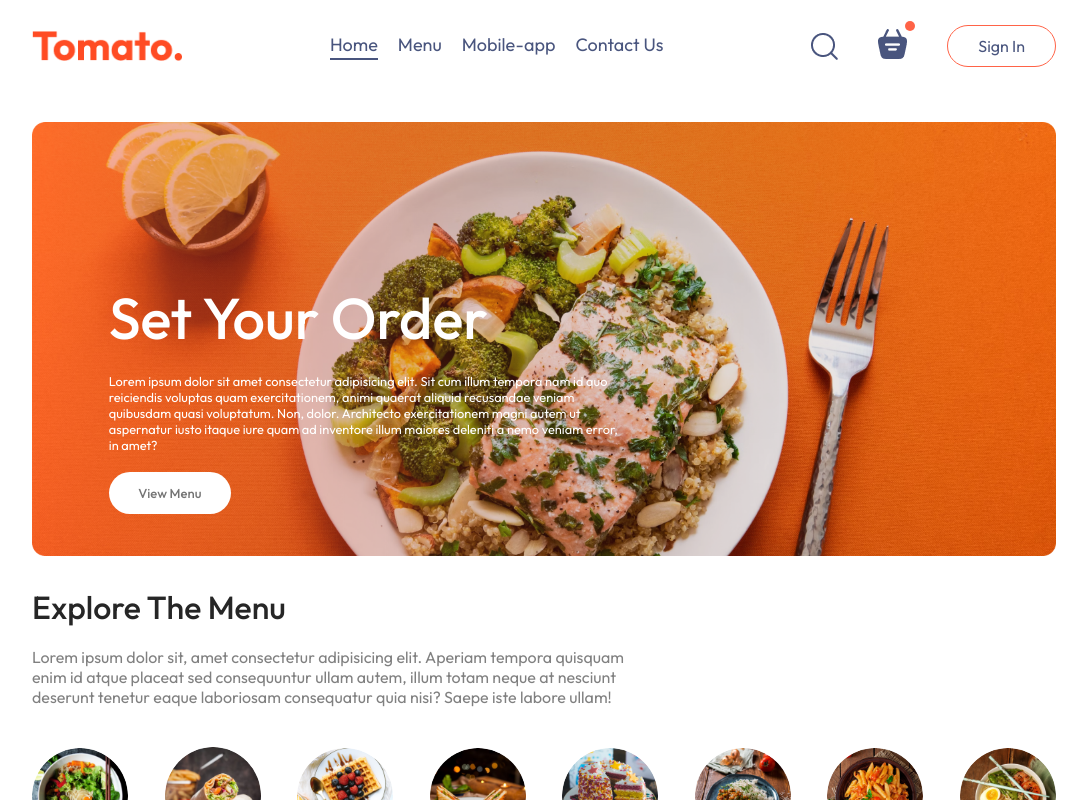
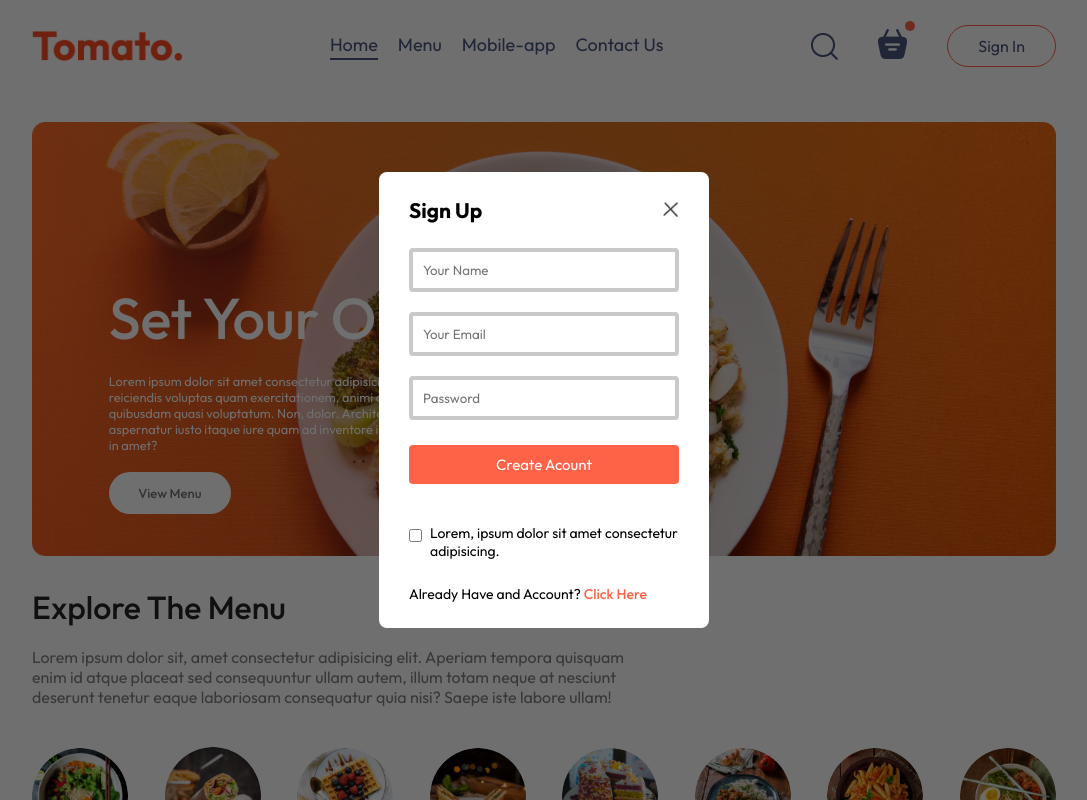
Before and after one commit to Pouya-lab/food-delivery-mern, a React (Vite) app in the folder frontend/: page / in a window 1280 px wide. Both pictures are taken after a click on the button "Sign In". Shown: the top 800 px of the page, without its empty margins (96-1183 px from the left). Built offline with nearby package versions, Linux system fonts and the light colour scheme.

Commit message:
login and sign up created and added

```diff
--- a/frontend/src/App.jsx
+++ b/frontend/src/App.jsx
@@ -4,12 +4,22 @@
 import Cart from "./pages/Cart/Cart";
 import PlaceOrder from "./pages/PlaceOrder/PlaceOrder";
 import Footer from "./components/Footer/Footer";
+import { useState } from "react";
+import LoginPopUp from "./components/LoginPopUp/LoginPopUp";
 
 const App = () => {
+
+  const [ showLogin , setShowLogin ] = useState( false )
+
   return (
     <>
+    { showLogin ?
+    <LoginPopUp
+      setShowLogin = { setShowLogin }
+    />
+    : <></>  }
       <div className="app">
-        <Navbar />
+        <Navbar setShowLogin= { setShowLogin } />
         <Routes>
           <Route path="/" element={<Home />} />
           <Route path="/cart" element={<Cart />} />
--- /dev/null
+++ b/frontend/src/components/LoginPopUp/LoginPopUp.css
@@ -0,0 +1,74 @@
+.login-popup{
+    position: absolute;
+    z-index: 1;
+    width: 100%;
+    height: 100%;
+    background-color: #00000090;
+    display: grid;
+}
+
+.login-popup-container{
+    place-self: center;
+    width: max(23vw , 330px);
+    background-color: white;
+    display: flex;
+    flex-direction: column;
+    gap: 25px;
+    padding: 25px 30px;
+    border-radius: 8px;
+    font-size: 14px;
+    animation: fadeIn 0.5s;
+}
+
+.login-popup-title{
+    display: flex;
+    justify-content: space-between;
+    align-items: center;
+    color: black;
+}
+
+.login-popup-title img{
+    width: 16px;
+    cursor: pointer;
+}
+
+.login-popup-inputs{
+    display: flex;
+    flex-direction: column;
+    gap: 20px;
+
+}
+
+.login-popup-inputs input{
+    outline: none;
+    border: 4px solid #c9c9c9;
+    padding: 10px;
+    border-radius: 4px;
+}
+
+.login-popup-container button{
+    border: none;
+    padding: 10px;
+    border-radius: 4px;
+    color: white;
+    background-color: tomato;
+    font-size: 15px;
+    cursor: pointer;
+}
+
+.login-popup-condition{
+    display: flex;
+    align-items: start;
+    gap: 8px;
+    margin-top: 15px;
+}
+
+.login-popup-condition input{
+    margin-top: 5px;
+}
+
+.login-popup p span{
+    color: tomato;
+    font-weight: 500;
+    cursor: pointer;
+}
--- /dev/null
+++ b/frontend/src/components/LoginPopUp/LoginPopUp.jsx
@@ -0,0 +1,38 @@
+import { useState } from 'react'
+import './LoginPopUp.css'
+import { assets } from '../../assets/assets'
+
+function LoginPopUp( { setShowLogin  }) {
+
+
+    const [ currentState , setCurrentState ] = useState("Sign Up")
+
+  return (
+    <div className='login-popup'>
+        <form action="" className="login-popup-container">
+            <div className="login-popup-title">
+                <h2>{ currentState }</h2>
+                <img onClick={ ()=> { setShowLogin( false ) } } src={assets.cross_icon} alt="" />
+            </div>
+            <div className="login-popup-inputs">
+                { currentState === "Login" ? <> </> : <input type="text" placeholder='Your Name' required /> }
+                    <input type="email" placeholder='Your Email' required />
+                    <input type="password" placeholder='Password' required />
+            </div>
+            <button>{ currentState === "Sign Up" ? "Create Acount" : "Login" }</button>
+            <div className="login-popup-condition">
+                <input type="checkbox" required />
+                <p>Lorem, ipsum dolor sit amet consectetur adipisicing.</p>
+            </div>
+
+            {currentState === "Login" ?
+            <p>Create New Account <span onClick={ ()=>{setCurrentState("Sign Up")} }>Click Here</span></p>
+            :
+              <p>Already Have and Account? <span  onClick={ ()=>{setCurrentState("Login")} }>Click Here</span></p> }
+
+        </form>
+    </div>
+  )
+}
+
+export default LoginPopUp
--- a/frontend/src/components/Navbar/Navbar.jsx
+++ b/frontend/src/components/Navbar/Navbar.jsx
@@ -3,7 +3,7 @@
 import { useState } from 'react'
 import { Link } from 'react-router-dom'
 
-const Navbar = () => {
+const Navbar = ( { setShowLogin } ) => {
 
     const [ menu , setMenu ] = useState("home")
 
@@ -22,7 +22,7 @@
             <img src={assets.basket_icon} alt="" />
             <div className="dot"></div>
         </div>
-        <button>Sign In</button>
+        <button onClick={() => { setShowLogin( true ) } } >Sign In</button>
       </div>
     </div>
   )
```
